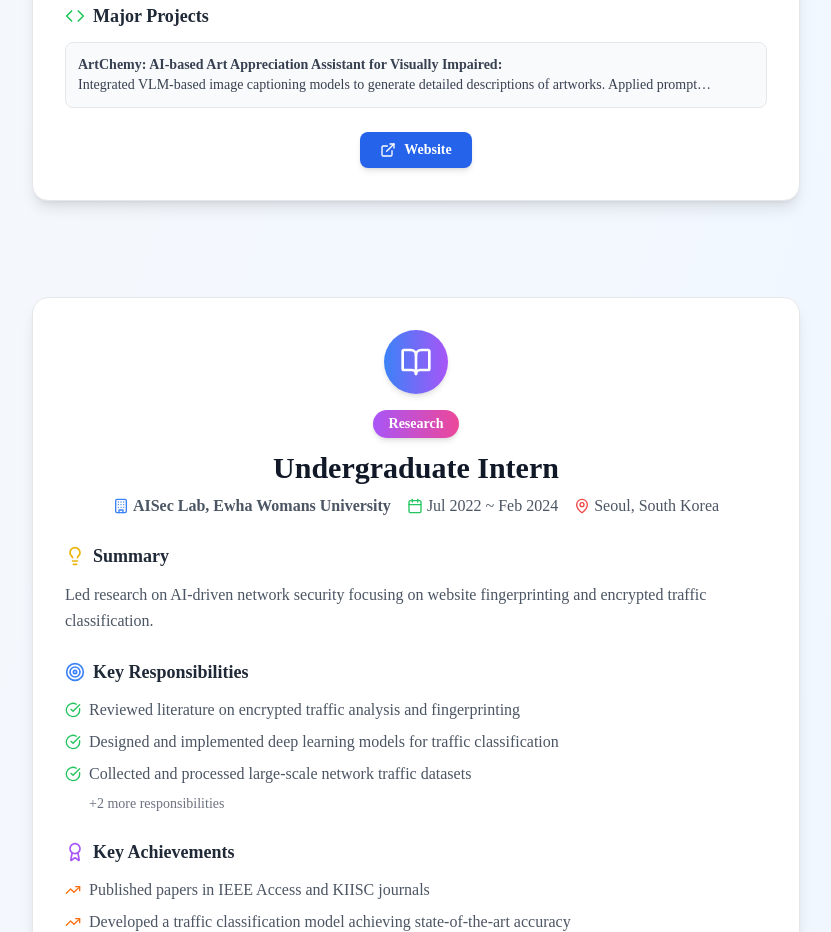
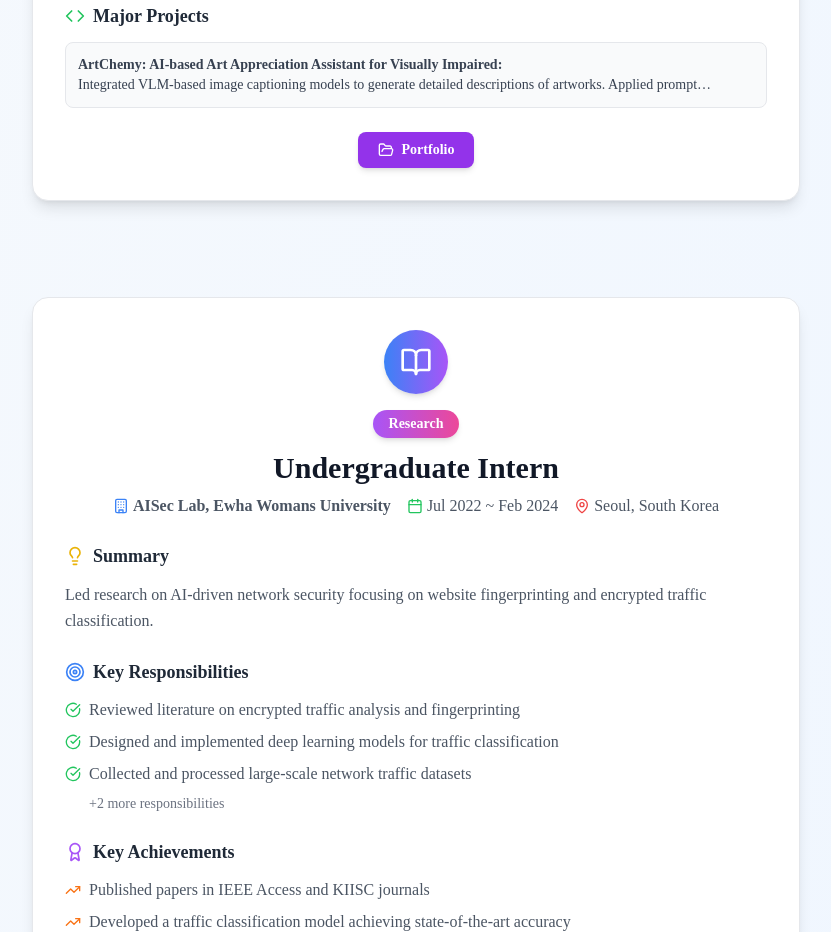
Before and after one commit to kwakrhkr59/My-Portfolio, a Next.js app: page /experience in a window 1280 px wide. Shown: the part 2460-3392 px from the top of the page, without its empty margins (224-1055 px from the left). Built offline with nearby package versions, Linux system fonts and the light colour scheme.

Commit message:
Fix: Fix the website link of FLYAI

```diff
--- a/src/data/experience.ts
+++ b/src/data/experience.ts
@@ -146,7 +146,7 @@ export const experienceData = [
         "Contributed to multiple AI solutions evaluated for enterprise deployment.",
     },
     links: {
-      website: "https://flyai.sktelecom.com",
+      portfolio: "https://github.com/orgs/SKT-FLY-AI-project/repositories",
     },
   },
   {
```
